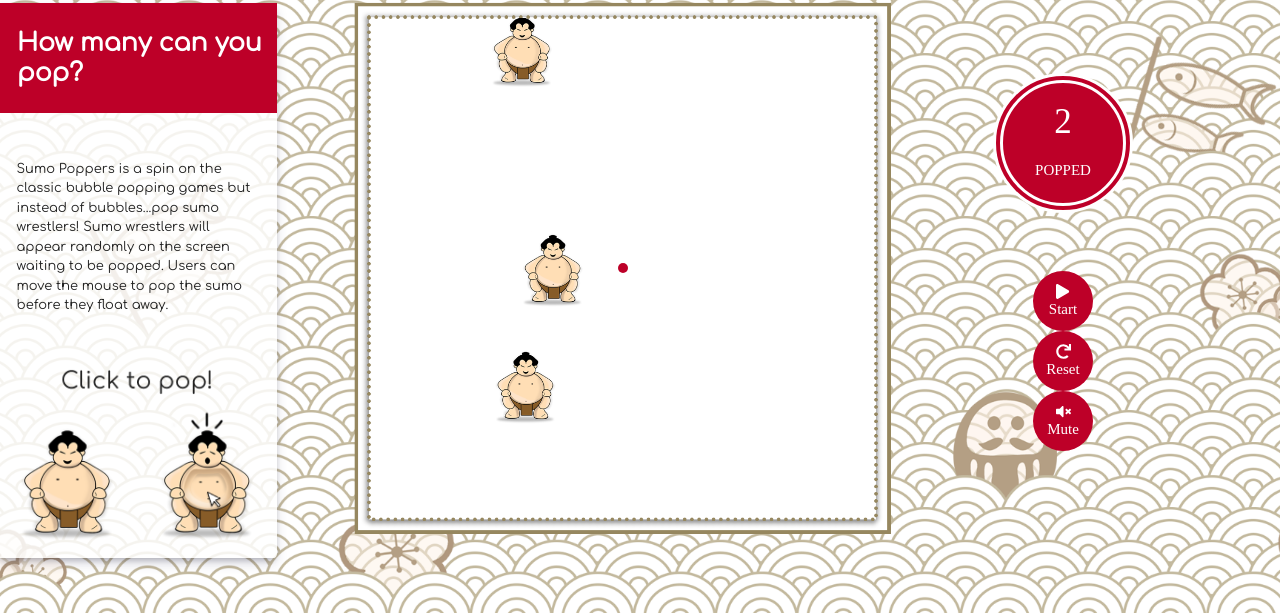
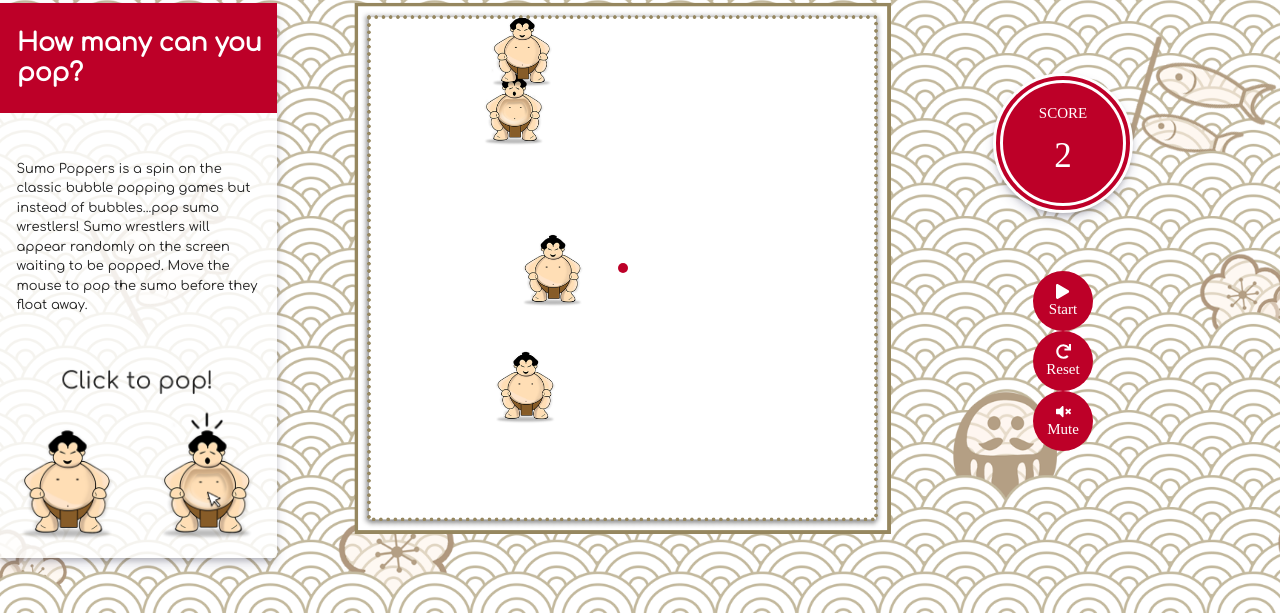
Before and after one commit to annkim10/sumo_poppers_project, a website built with webpack: page src/template.html in a window 1280 px wide. Shown: the part 187-800 px from the top of the page. Built offline with nearby package versions, Linux system fonts and the light colour scheme.

Commit message:
changed popped

```diff
--- a/src/app/game.js
+++ b/src/app/game.js
@@ -1,6 +1,5 @@
 import Sumo from "./sumo"
 import Player from "./player"
-// // import "./main.css";
 import { canvas, ctx, mouse, scoreCanvas, scoreCtx} from "./utils"
 
 let canvasPos = canvas.getBoundingClientRect()
@@ -8,26 +7,24 @@ const ring = document.getElementById("ring-img")
 const ringImg = new Image();
 ringImg.src = ring.src;
 
-// let score = 0
-// let gameFrame = 0
 
 window.addEventListener("resize", function(e){
     canvasPos = canvas.getBoundingClientRect()
-    console.log(canvasPos)
+    // console.log(canvasPos)
 })
 
 canvas.addEventListener("mousedown", function (e) { //originally "mousedown"
     mouse.x = e.x - canvasPos.left
-    console.log("this is canvasPos")
-    console.log(canvasPos)
+    // console.log("this is canvasPos")
+    // console.log(canvasPos)
     mouse.y = e.y - canvasPos.top
     mouse.click = true
-    console.log(mouse)
+    // console.log(mouse)
 })
 
 canvas.addEventListener("mouseup", function (e) {
     mouse.click = false
-    console.log(mouse)
+    // console.log(mouse)
 })
 
 // canvas.addEventListener("click", (e) => {
@@ -60,11 +57,9 @@ export default class Game {
     drawScore() {
         scoreCtx.clearRect(0,0, scoreCanvas.width, scoreCanvas.height)
         scoreCtx.fillStyle = "white"
-        scoreCtx.fillText(`${this.score}`, 20,30)
+        scoreCtx.fillText(`${this.score}`, 30,30)
         scoreCtx.textAlign = "center"
         scoreCtx.font = '35px Fredoka One'
-        // ctx.fillText(`${this.score} popped`, 35, 60)
-        // ctx.font = '18px Comfortaa'
     }
 
     makeSumos() {
@@ -77,20 +72,27 @@ export default class Game {
             this.sumosArr[i].update()
             this.sumosArr[i].draw()
             if (this.sumosArr[i].y < 0 - this.sumosArr[i].radius * 2) {
-                this.sumosArr.splice(i, 1)
-                i--
+                this.sumosArr.popped = true
+                // this.sumosArr.splice(i, 1)
+                // i--
             } else if (this.sumosArr[i].distance < this.sumosArr[i].radius + this.player.radius) {
                     if (!this.sumosArr[i].popped) {
                         this.score++
+
+                        // this.sumosArr[i].popping()
                         this.sumosArr[i].popped = true
-                        this.sumosArr.splice(i, 1)
-                        i--
+                        // this.binding = this.sumosArr.splice(this, )
+                        // setTimeout(this.sumosArr.splice)
+                        // this.sumosArr.splice(i, 1)
+                        // i--
+
+                        // this.sumosArr[i].popping(this.sumosArr[i])
+                        // setTimeout(() => console.log(this.sumosArr[i]), 2000)
+
                     }
-
             }
-            //
+            this.sumosArr.filter(sumo => !sumo.popped)
         };
-
             // console.log(this.score)
         };
 
--- a/src/app/player.js
+++ b/src/app/player.js
@@ -9,9 +9,9 @@ export default class Player {
     constructor() {
         this.x = canvas.width
         this.y = canvas.height/3
-        console.log("player")
-        console.log(this.x, this.y)
-        console.log(mouse)
+        // console.log("player")
+        // console.log(this.x, this.y)
+        // console.log(mouse)
         this.radius = 5
     }
 
--- a/src/app/sumo.js
+++ b/src/app/sumo.js
@@ -39,7 +39,7 @@ export default class Sumo {
             }
         ]
         this.makeFrames()
-        console.log(this.sumoFrames)
+        // console.log(this.sumoFrames)
     }
 
     update() {
@@ -64,26 +64,37 @@ export default class Sumo {
     }
 
     draw() {
+        if (!this.popped) {
             ctx.fillStyle = "#bd0028"
             ctx.beginPath();
             ctx.arc(this.x, this.y, this.radius, 0, Math.PI * 2)
             ctx.fill()
             ctx.closePath()
             ctx.fillRect(this.x, this.y, this.radius, 0)
-        ctx.drawImage(sumoImg, this.x-40, this.y-44, 80, 80)
-        // ctx.globalAlpha = 0.5
+            ctx.drawImage(sumoImg, this.x - 40, this.y - 44, 80, 80)
+        } else {
+            ctx.fillStyle = "#bd0028"
+            ctx.beginPath();
+            ctx.arc(this.x, this.y, this.radius, 0, Math.PI * 2)
+            ctx.fill()
+            ctx.closePath()
+            ctx.fillRect(this.x, this.y, this.radius, 0)
+            ctx.drawImage(poppedSumo, this.x - 40, this.y - 44, 80, 80)
+        }
     }
 
-    // draw() {
+
+
+    // animation() {
     //     ctx.clearRect(0, 0, canvas.width, canvas.height)
-    //     let position = Math.floor(this.gameFrame / 7) % this.sumoFrames.unpop.loc.length;
+    //     let position = Math.floor(this.gameFrame / 55000) % this.sumoFrames.unpop.loc.length;
     //     console.log(position)
     //     let frameX = this.width * position;
     //     console.log(this.sumoFrames)
     //     let frameY = this.sumoFrames.unpop.loc[position].y;
     //     console.log(frameX, frameY)
     //     ctx.drawImage(sumoFrames, frameX, frameY, this.width, this.height, this.x, this.y, canvas.width / 4, canvas.height / 4)
-    //     ctx.globalAlpha = 0.5
+    //     // ctx.globalAlpha = 0.5
     //     console.log(position)
     //     requestAnimationFrame(this.draw.bind(this))
     // }
--- a/src/app/utils.js
+++ b/src/app/utils.js
@@ -6,7 +6,7 @@
 export const canvas = document.getElementById("canvas-ring")
 canvas.width = 500;
 canvas.height = 500;
-console.log(canvas)
+// console.log(canvas)
 // export const canvasPos = canvas.getBoundingClientRect()
 // console.log(canvasPos)
 // canvas.style.background = "pink"
@@ -20,6 +20,6 @@ export const mouse = {
 }
 
 export const scoreCanvas = document.getElementById("score")
-scoreCanvas.width = 40
-scoreCanvas.height = 40
+scoreCanvas.width = 60
+scoreCanvas.height = 60
 export const scoreCtx = scoreCanvas.getContext("2d")
--- a/src/main.css
+++ b/src/main.css
@@ -136,6 +136,10 @@ h1 {
 
 
 #level-tracker {
+    display: flex;
+    flex-direction: column;
+    justify-content: center;
+    align-items: center;
     color: white;
     border-radius: 50%;
     height: 120px;
@@ -144,15 +148,15 @@ h1 {
     border: 10px double white;
     font-family: 'Fredoka One';
     text-align: center;
+    box-shadow: rgba(50, 50, 93, 0.25) 0px 6px 12px -2px, rgba(0, 0, 0, 0.3) 0px 3px 7px -3px;
     /* display: flex;
     flex-direction: column; */
 }
 
 #score {
     /* background-color: blue; */
-    margin-top: 20px;
-    width: 40px;
-    height: 40px
+    width: 60px;
+    height: 60px
 }
 
 #level-tracker > p {
--- a/src/template.html
+++ b/src/template.html
@@ -29,7 +29,7 @@
             <div class="about">
                 <h1>How many can you pop?</h1>
                 <p id="description"> Sumo Poppers is a spin on the classic bubble popping games but instead of bubbles...pop sumo wrestlers! Sumo wrestlers
-                will appear randomly on the screen waiting to be popped. Users can move the mouse to pop the sumo before they float
+                will appear randomly on the screen waiting to be popped. Move the mouse to pop the sumo before they float
                 away.
                 </p>
                 <div class="instructions">
@@ -44,10 +44,9 @@
         <div class="right">
             <div class="game-controls">
                 <div id="level-tracker">
+                    <p>SCORE</p>
                     <canvas id="score"></canvas>
-                    <p>POPPED</p>
                 </div>
-
                 <ul class="controls">
                     <li><button id="start-button" onclick="startPlay()"><i class="fas fa-play"></i>
                             <br>Start</button></li>
```
Also changed, not shown: dist/index.html, dist/main.js. Lines whose indentation alone changed are shown as unchanged.
